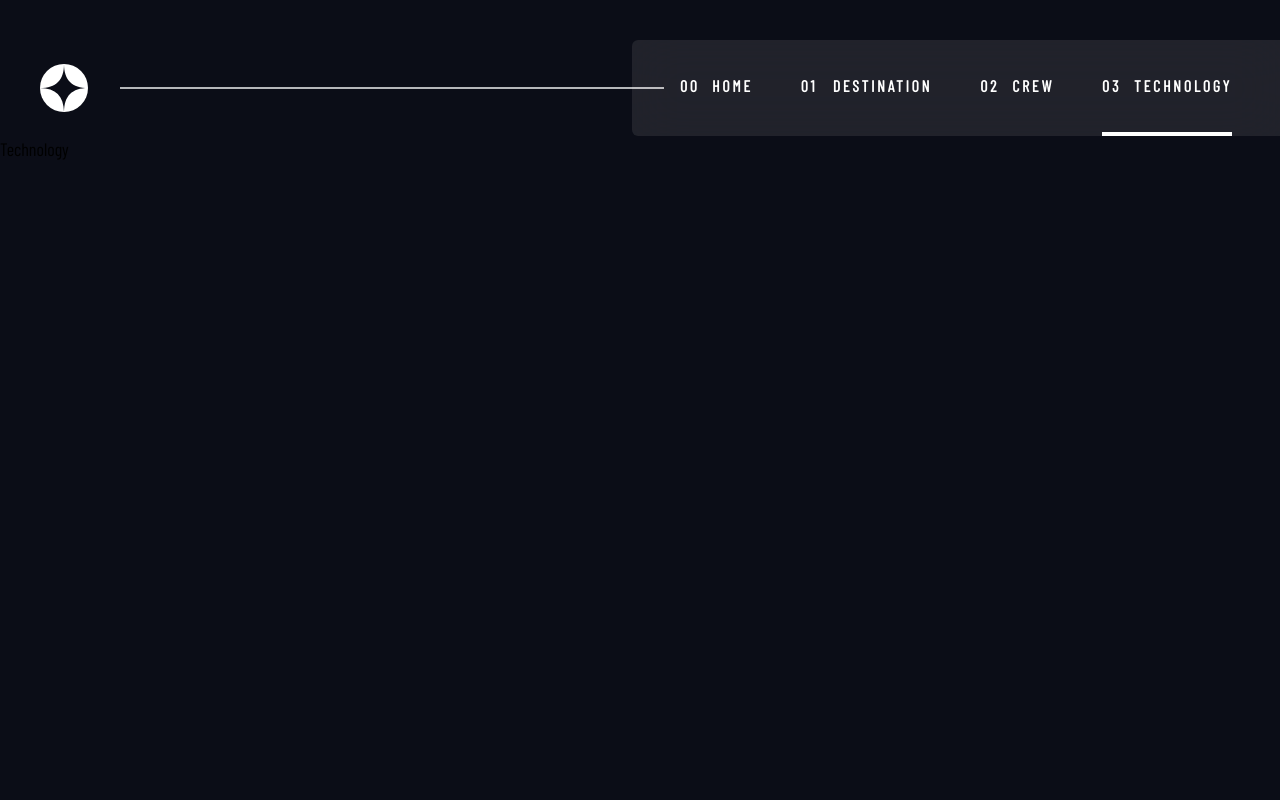
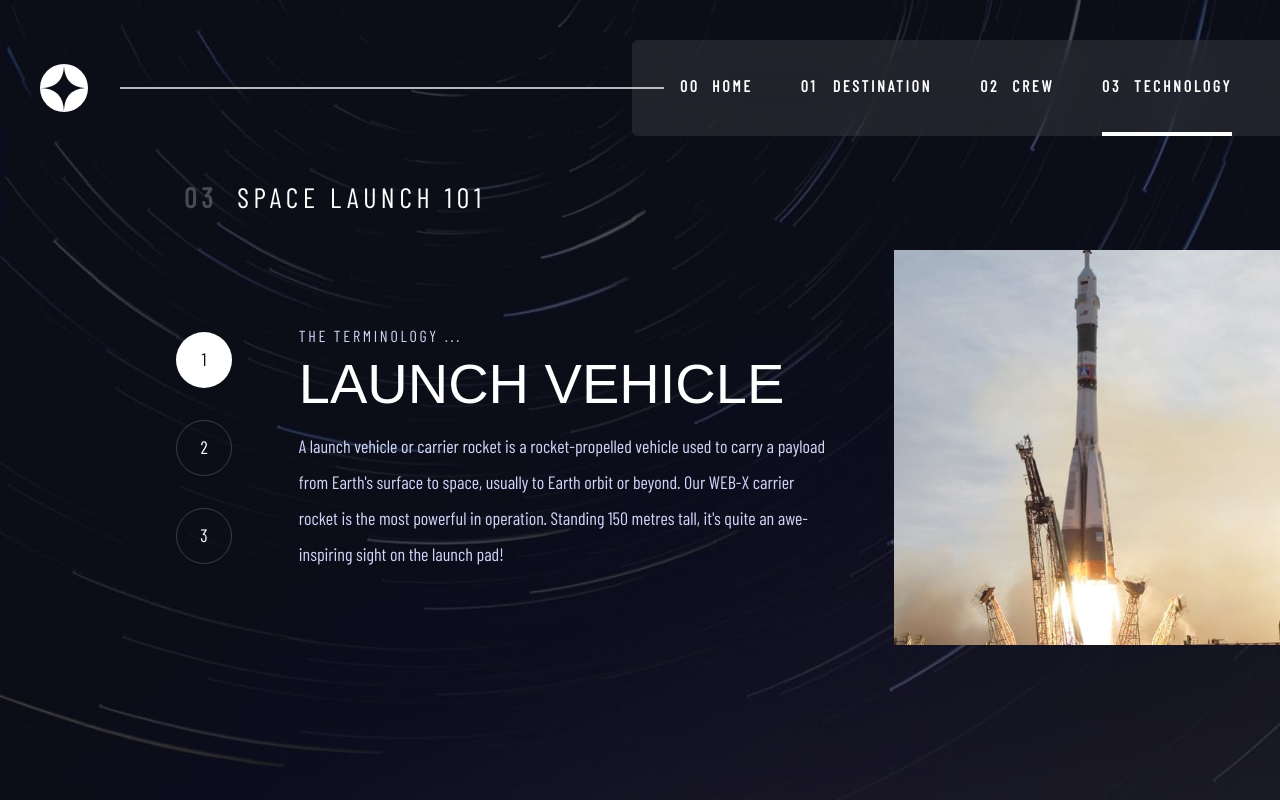
Before and after one commit to JeremyAMichel/Spaceship-App, a Next.js app: page /technology in a window 1280 px wide. Built offline with nearby package versions, Linux system fonts and the light colour scheme; a web font is replaced by a local one.

Commit message:
DONE: Technology Page

```diff
--- a/src/app/technology/page.tsx
+++ b/src/app/technology/page.tsx
@@ -1,9 +1,85 @@
-import React from 'react'
+"use client";
 
-function page() {
+import Image from "next/image";
+
+import mobile from "@/assets/technology/background-technology-mobile.jpg";
+import tablet from "@/assets/technology/background-technology-tablet.jpg";
+import desktop from "@/assets/technology/background-technology-desktop.jpg";
+
+import Background from "@/components/Background";
+import PageTitle from "@/components/PageTitle";
+import { useMemo, useState } from "react";
+import MotionDiv from "@/components/MotionDiv";
+import { FADE } from "@/lib/data";
+import { motion } from "framer-motion";
+
+// Technology data
+import { technologies } from "@/app/technology/utils/utils";
+
+
+export default function TechnologyPage() {
+  let [actual, setActual] = useState(0);
+  const technology = useMemo(() => technologies[actual], [actual]);
   return (
-    <div>Technology</div>
-  )
+    <MotionDiv>
+      <Background
+        mobile={mobile.src}
+        tablet={tablet.src}
+        desktop={desktop.src}
+      />
+      <main className="relative z-10 w-full mt-10 lg:pl-44">
+        <div className="w-fit mx-auto mb-8 md:mx-2">
+          <PageTitle number={3} title="Space Launch 101" />
+        </div>
+        <div className="flex flex-col lg:flex-row-reverse">
+          <div className="w-full lg:w-[35%] lg:min-h-[35vh] ">
+            <motion.picture
+              key={technology.name}
+              variants={FADE}
+              className="block"
+            >
+              <source
+                media="(min-width:1024px)"
+                srcSet={technology.portrait.src}
+              />
+              <Image
+                src={technology.landscape}
+                className="object-cover w-full h-auto"
+                alt="Background Image"
+              />
+            </motion.picture>
+          </div>
+          <div className="flex flex-col items-center mt-8 md:mt-14 lg:flex-row lg:grow lg:mt-0">
+            <div className="w-fit flex gap-4 mb-6 md:mb-11 lg:flex-col lg:mb-0 lg:gap-8">
+              {technologies.map(({ name }, index) => (
+                <div
+                  onClick={() => setActual(index)}
+                  key={name}
+                  className={`w-10 md:w-14 aspect-square flex items-center justify-center text-white border rounded-full border-white/20 transition cursor-pointer
+                                    [&.active]:border-transparent [&.active]:bg-white [&.active]:text-primary [&:not(.active)]:hover:border-white ${
+                                      technology.name === name && "active"
+                                    }`}
+                >
+                  {index + 1}
+                </div>
+              ))}
+            </div>
+            <div className="text-secondary text-center px-6 md:max-w-lg md:mx-auto lg:text-left lg:max-w-xl">
+              <span className="block nav-text uppercase mb-2 text-[14px] md:text-[16px] ">
+                The Terminology ...
+              </span>
+              <h3 className="uppercase mb-4 text-white text-[24px] md:text-[40px] lg:text-[56px] ">
+                {" "}
+                {technology.name}{" "}
+              </h3>
+              <p className="leading-relaxed lg:leading-loose lg:text-[18px]">
+                {" "}
+                {technology.description}{" "}
+              </p>
+            </div>
+          </div>
+        </div>
+      </main>
+    </MotionDiv>
+  );
 }
-
-export default page
--- /dev/null
+++ b/src/app/technology/utils/utils.js
@@ -0,0 +1,28 @@
+import vehicleLandscape from "@/assets/technology/image-launch-vehicle-landscape.jpg";
+import vehiclePortrait from "@/assets/technology/image-launch-vehicle-portrait.jpg";
+import capsuleLandscape from "@/assets/technology/image-space-capsule-landscape.jpg";
+import capsulePortrait from "@/assets/technology/image-space-capsule-portrait.jpg";
+import spaceportLandscape from "@/assets/technology/image-spaceport-landscape.jpg";
+import spaceportPortrait from "@/assets/technology/image-spaceport-portrait.jpg";
+
+// Data
+export const technologies = [
+    {
+      name: "Launch vehicle",
+      landscape: vehicleLandscape,
+      portrait: vehiclePortrait,
+      description: `A launch vehicle or carrier rocket is a rocket-propelled vehicle used to carry a payload from Earth's surface to space, usually to Earth orbit or beyond. Our WEB-X carrier rocket is the most powerful in operation. Standing 150 metres tall, it's quite an awe-inspiring sight on the launch pad!`,
+    },
+    {
+      name: "Space capsule",
+      landscape: capsuleLandscape,
+      portrait: capsulePortrait,
+      description: `A space capsule is an often-crewed spacecraft that uses a blunt-body reentry capsule to reenter the Earth's atmosphere without wings. Our capsule is where you'll spend your time during the flight. It includes a space gym, cinema, and plenty of other activities to keep you entertained.`,
+    },
+    {
+      name: "Spaceport",
+      landscape: spaceportLandscape,
+      portrait: spaceportPortrait,
+      description: `A spaceport or cosmodrome is a site for launching (or receiving) spacecraft, by analogy to the seaport for ships or airport for aircraft. Based in the famous Cape Canaveral, our spaceport is ideally situated to take advantage of the Earth’s rotation for launch.`,
+    },
+  ];
```
